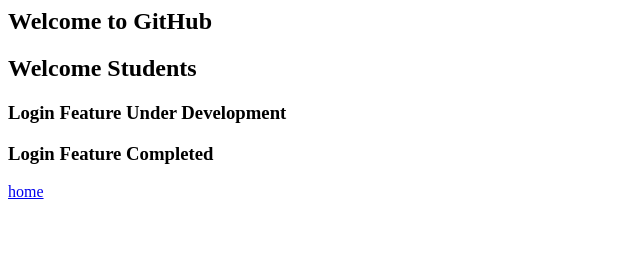
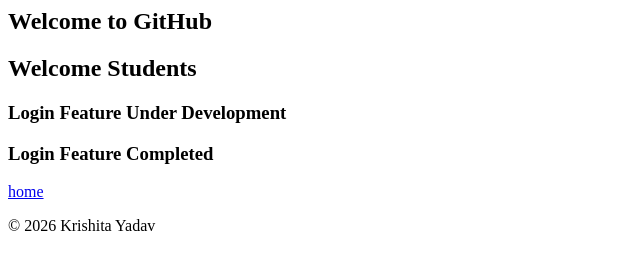
Before and after one commit to Krishita-yadav/GitPractice, a plain HTML site: page index.html in a window 1280 px wide. Shown: the whole page, without its empty margins (0-640 px from the left). Drawn offline with Linux system fonts and the light colour scheme.

Commit message:
add footer section

```diff
--- a/index.html
+++ b/index.html
@@ -5,3 +5,6 @@
 <nav>
     <a href="#">home</a>
 </nav>
+<footer>
+    <p>© 2026 Krishita Yadav</p>
+</footer>
```
